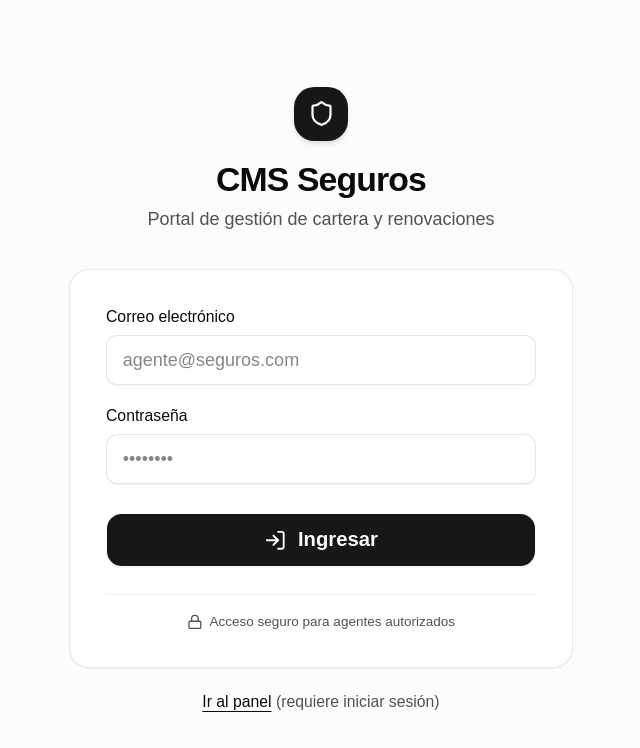
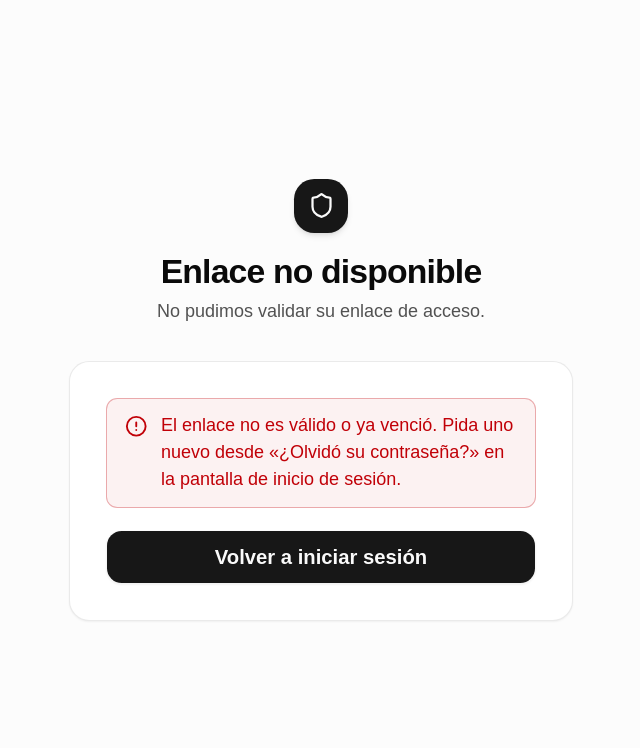
Before and after one commit to Izzy2024/cms-staff, a React (Vite) app: page /definir-contrasena in a window 1280 px wide. Before the commit this address led to /login. Shown: the top 748 px of the page, without its empty margins (319-959 px from the left). Built offline with nearby package versions, Linux system fonts and the light colour scheme; no server answers.

Commit message:
Agregar pagina para definir o recuperar la contrasena
Co-authored-by: CommandCodeBot <noreply@commandcode.ai>

```diff
--- a/src/App.tsx
+++ b/src/App.tsx
@@ -3,6 +3,7 @@ import { AuthProvider } from "./auth/AuthContext.tsx";
 import { Layout } from "./components/Layout.tsx";
 import { ProtectedRoute } from "./components/ProtectedRoute.tsx";
 import { LoginPage } from "./pages/LoginPage.tsx";
+import { DefinirContrasenaPage } from "./pages/DefinirContrasenaPage.tsx";
 import { DashboardPage } from "./pages/DashboardPage.tsx";
 import { ClientesPage } from "./pages/ClientesPage.tsx";
 import { ClienteDetailPage } from "./pages/ClienteDetailPage.tsx";
@@ -15,6 +16,7 @@ export default function App() {
       <AuthProvider>
         <Routes>
           <Route path="/login" element={<LoginPage />} />
+          <Route path="/definir-contrasena" element={<DefinirContrasenaPage />} />
           <Route
             element={
               <ProtectedRoute>
--- /dev/null
+++ b/src/pages/DefinirContrasenaPage.tsx
@@ -0,0 +1,175 @@
+import { useEffect, useRef, useState } from "react";
+import type { FormEvent } from "react";
+import { Link, useNavigate, useSearchParams } from "react-router-dom";
+import { KeyRound, Lock, Shield } from "lucide-react";
+import { supabase } from "../lib/supabase.ts";
+import { useAuth } from "../auth/AuthContext.tsx";
+import { Button } from "../components/ui/button.tsx";
+import { Input } from "../components/ui/input.tsx";
+import { Cargando } from "../components/Cargando.tsx";
+import { MensajeError } from "../components/MensajeError.tsx";
+
+type EstadoEnlace = "verificando" | "listo" | "invalido";
+
+export function DefinirContrasenaPage() {
+  const navigate = useNavigate();
+  const [searchParams] = useSearchParams();
+  const tokenHash = searchParams.get("token_hash");
+  const type = searchParams.get("type");
+  const { user, loading } = useAuth();
+
+  const [estado, setEstado] = useState<EstadoEnlace>("verificando");
+  const [password, setPassword] = useState("");
+  const [confirmar, setConfirmar] = useState("");
+  const [error, setError] = useState("");
+  const [enviando, setEnviando] = useState(false);
+  const verificacionIniciada = useRef(false);
+
+  useEffect(() => {
+    if (loading) return;
+
+    if (tokenHash && (type === "invite" || type === "recovery")) {
+      // El token es de un solo uso: en StrictMode el efecto corre dos veces, así que
+      // garantizamos una sola llamada a verifyOtp con este ref.
+      if (verificacionIniciada.current) return;
+      verificacionIniciada.current = true;
+      supabase.auth
+        .verifyOtp({ token_hash: tokenHash, type })
+        .then(({ error: verifyError }) => setEstado(verifyError ? "invalido" : "listo"))
+        .catch(() => setEstado("invalido"));
+      return;
+    }
+
+    setEstado(user ? "listo" : "invalido");
+  }, [loading, tokenHash, type, user]);
+
+  async function handleSubmit(event: FormEvent<HTMLFormElement>): Promise<void> {
+    event.preventDefault();
+    setError("");
+
+    if (password.length < 8) {
+      setError("La contraseña debe tener al menos 8 caracteres.");
+      return;
+    }
+    if (password !== confirmar) {
+      setError("Las contraseñas no coinciden. Verifique ambas.");
+      return;
+    }
+
+    setEnviando(true);
+    const { error: updateError } = await supabase.auth.updateUser({ password });
+    if (updateError) {
+      if (updateError.code === "same_password") {
+        setError("La nueva contraseña debe ser distinta a la anterior.");
+      } else if (updateError.code === "weak_password") {
+        setError("La contraseña es muy débil. Use al menos 8 caracteres combinando letras y números.");
+      } else {
+        setError("No se pudo actualizar la contraseña. Intente de nuevo.");
+      }
+      setEnviando(false);
+      return;
+    }
+
+    navigate("/dashboard", { replace: true });
+  }
+
+  if (loading || estado === "verificando") {
+    return (
+      <div className="flex min-h-screen items-center justify-center bg-zinc-50/50">
+        <Cargando mensaje="Verificando el enlace…" />
+      </div>
+    );
+  }
+
+  const esInvalido = estado === "invalido";
+
+  return (
+    <div className="flex min-h-screen w-full flex-col justify-center bg-zinc-50/60 px-4 py-12 dark:bg-background">
+      <div className="mx-auto w-full max-w-md">
+        <div className="text-center">
+          <div className="mx-auto flex size-12 items-center justify-center rounded-2xl bg-primary text-primary-foreground shadow-md">
+            <Shield className="size-6" aria-hidden="true" />
+          </div>
+          <h1 className="mt-4 text-3xl font-bold tracking-tight text-foreground">
+            {esInvalido ? "Enlace no disponible" : "Definir contraseña"}
+          </h1>
+          <p className="mt-1.5 text-base text-muted-foreground">
+            {esInvalido
+              ? "No pudimos validar su enlace de acceso."
+              : "Cree una contraseña segura para acceder a su cuenta."}
+          </p>
+        </div>
+
+        <div className="mt-8 rounded-2xl border border-border/80 bg-card p-6 shadow-xs sm:p-8">
+          {esInvalido ? (
+            <div className="flex flex-col gap-5">
+              <MensajeError>
+                El enlace no es válido o ya venció. Pida uno nuevo desde «¿Olvidó su contraseña?» en la
+                pantalla de inicio de sesión.
+              </MensajeError>
+              <Button
+                size="lg"
+                nativeButton={false}
+                render={<Link to="/login" />}
+                className="w-full font-semibold shadow-xs"
+              >
+                Volver a iniciar sesión
+              </Button>
+            </div>
+          ) : (
+            <form onSubmit={handleSubmit} className="flex flex-col gap-4.5">
+              <label className="flex flex-col gap-1.5 text-sm font-medium text-foreground">
+                <span>Nueva contraseña</span>
+                <Input
+                  type="password"
+                  autoComplete="new-password"
+                  required
+                  minLength={8}
+                  placeholder="••••••••"
+                  value={password}
+                  onChange={(e) => setPassword(e.target.value)}
+                />
+              </label>
+
+              <label className="flex flex-col gap-1.5 text-sm font-medium text-foreground">
+                <span>Confirmar contraseña</span>
+                <Input
+                  type="password"
+                  autoComplete="new-password"
+                  required
+                  minLength={8}
+                  placeholder="••••••••"
+                  value={confirmar}
+                  onChange={(e) => setConfirmar(e.target.value)}
+                />
+              </label>
+
+              <p className="text-xs text-muted-foreground">
+                Mínimo 8 caracteres. Recomendamos combinar letras y números.
+              </p>
+
+              {error ? <MensajeError>{error}</MensajeError> : null}
+
+              <Button
+                type="submit"
+                size="lg"
+                disabled={enviando}
+                className="mt-2 w-full font-semibold shadow-xs"
+              >
+                <KeyRound aria-hidden="true" />
+                {enviando ? "Guardando…" : "Guardar contraseña"}
+              </Button>
+            </form>
+          )}
+
+          {!esInvalido ? (
+            <div className="mt-6 flex items-center justify-center gap-1.5 border-t border-border/60 pt-4 text-xs text-muted-foreground">
+              <Lock className="size-3.5 shrink-0" aria-hidden="true" />
+              <span>Acceso seguro para agentes autorizados</span>
+            </div>
+          ) : null}
+        </div>
+      </div>
+    </div>
+  );
+}
```
